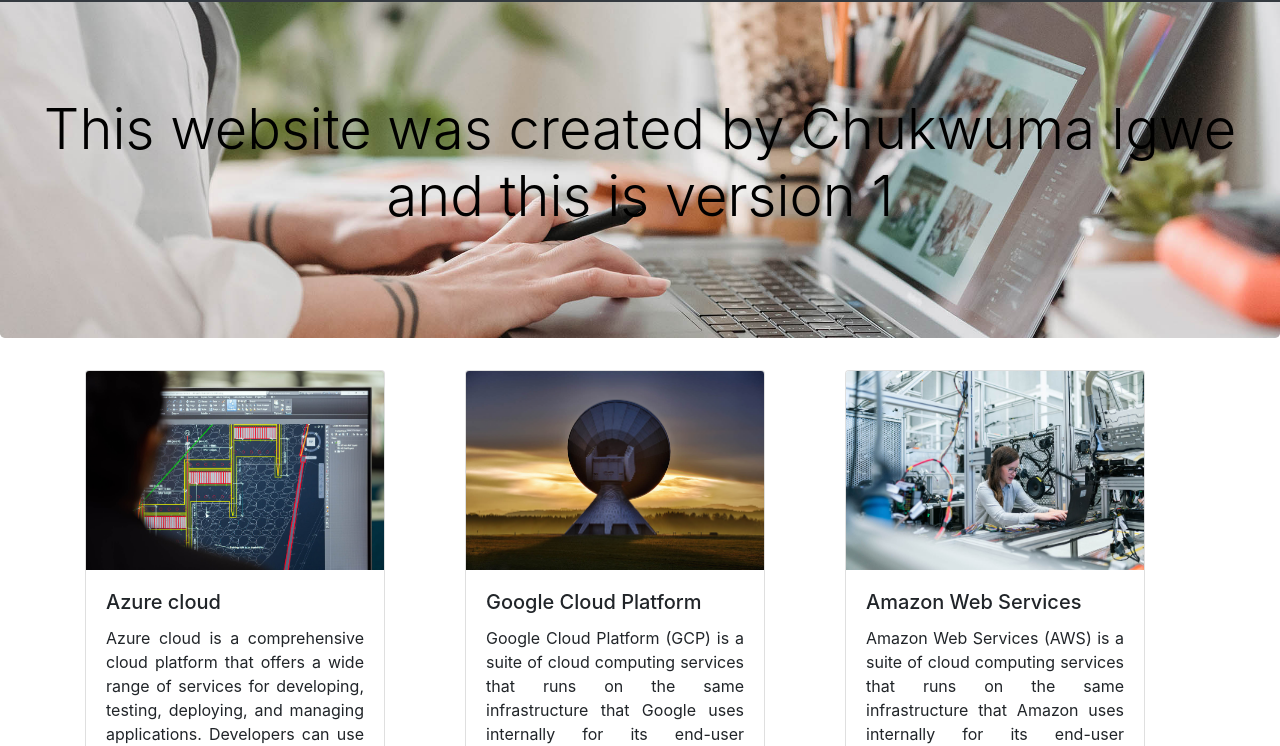
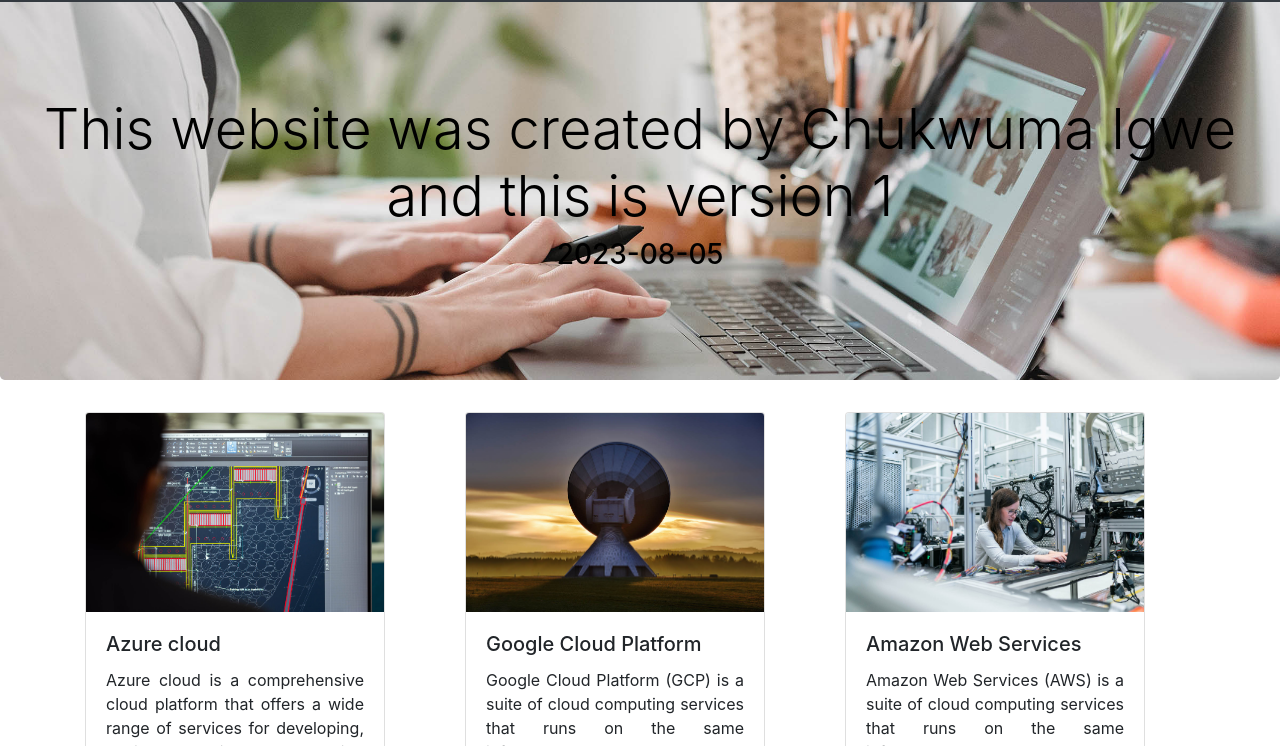
Before and after one commit to Chukwuma99/beesknee-phase1, a plain HTML site: page index.html in a window 1280 px wide. Shown: the part 54-800 px from the top of the page. Drawn offline with nearby package versions, Linux system fonts and the light colour scheme.

Commit message:
date updated

```diff
--- a/index.html
+++ b/index.html
@@ -55,6 +55,7 @@
 
   <div class="jumbotron">
     <h2 class="display-4">This website was created by Chukwuma Igwe and this is version 1</h2>
+    <h3>2023-08-05</h3>
   </div>
 
   <div class="container">
```
